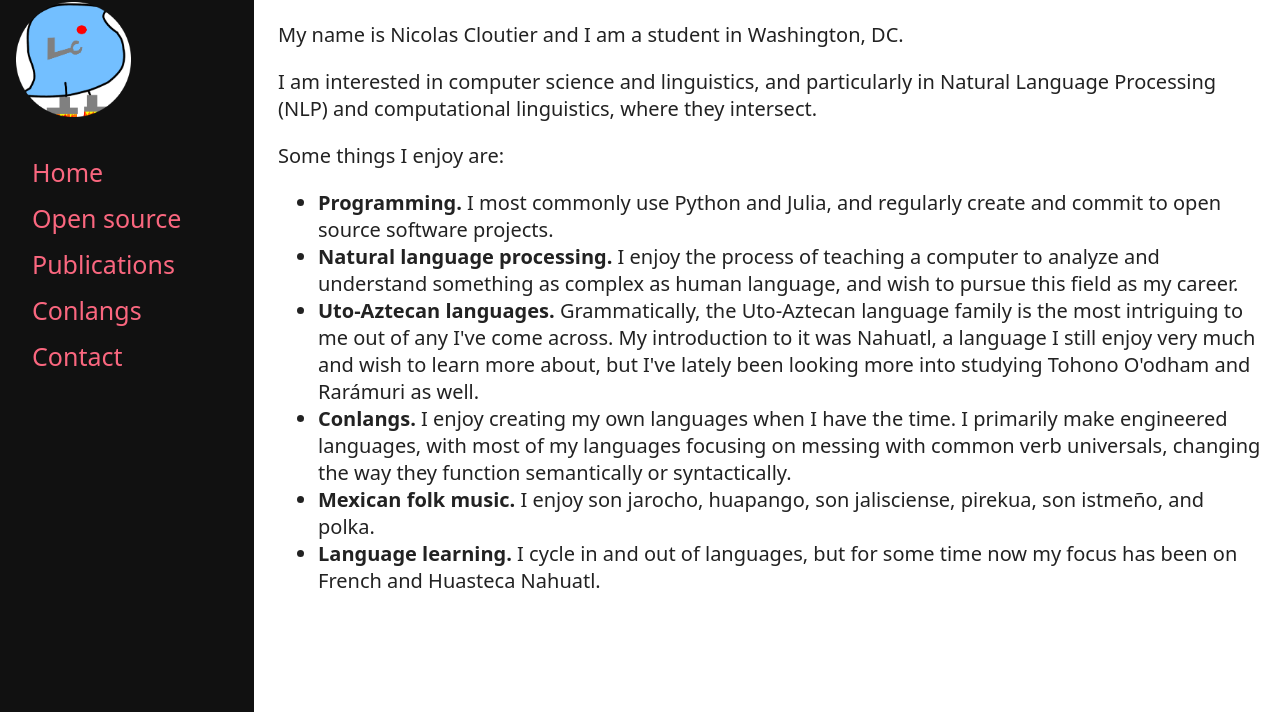
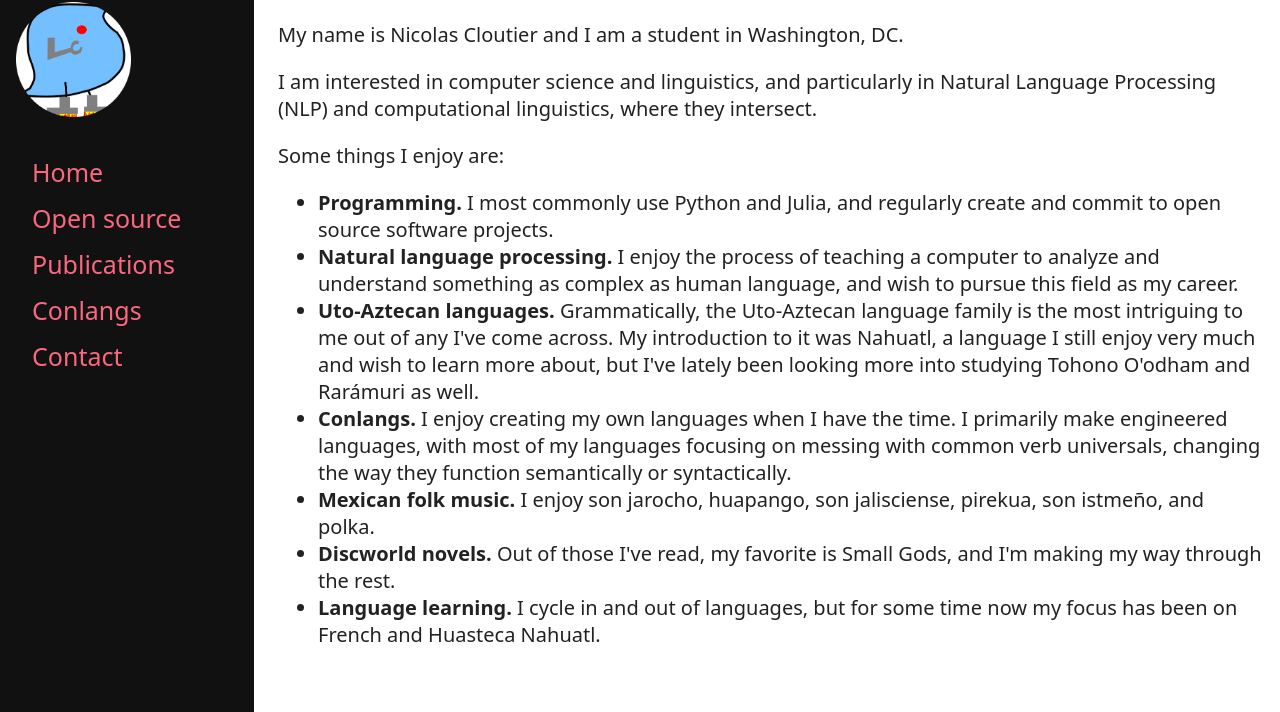
Before and after one commit to NicoACloutier/NicoACloutier.github.io, a plain HTML site: page index.html in a window 1280 px wide. Shown: the part 88-800 px from the top of the page. Drawn offline with Linux system fonts and the light colour scheme.

Commit message:
add discworld

```diff
--- a/index.html
+++ b/index.html
@@ -28,6 +28,7 @@
         <li><b>Uto-Aztecan languages.</b> Grammatically, the Uto-Aztecan language family is the most intriguing to me out of any I've come across. My introduction to it was Nahuatl, a language I still enjoy very much and wish to learn more about, but I've lately been looking more into studying Tohono O'odham and Rarámuri as well.</li>
         <li><b>Conlangs.</b> I enjoy creating my own languages when I have the time. I primarily make engineered languages, with most of my languages focusing on messing with common verb universals, changing the way they function semantically or syntactically.</li>
         <li><b>Mexican folk music.</b> I enjoy son jarocho, huapango, son jalisciense, pirekua, son istmeño, and polka.</li>
+        <li><b>Discworld novels.</b> Out of those I've read, my favorite is Small Gods, and I'm making my way through the rest.</li>
         <li><b>Language learning.</b> I cycle in and out of languages, but for some time now my focus has been on French and Huasteca Nahuatl.</li>
     </ul>
 </div>
```
